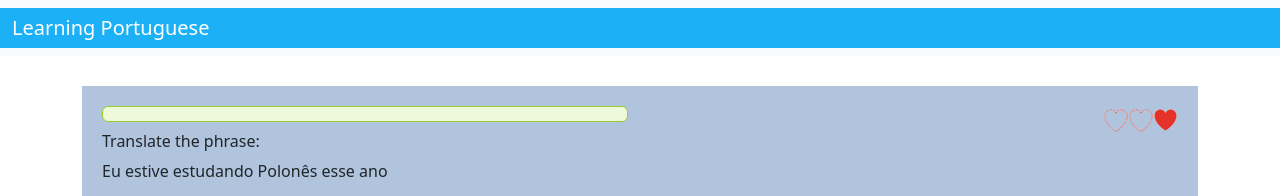
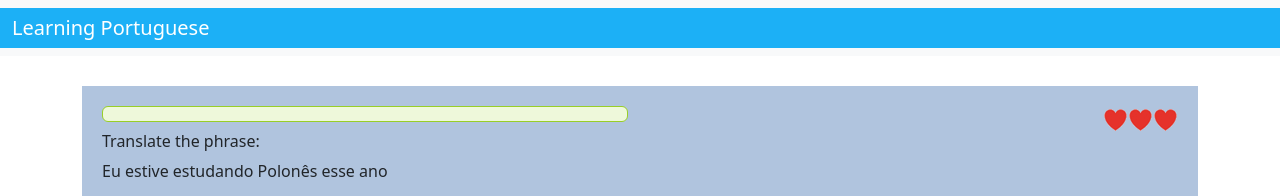
Before and after one commit to inova-tecnologia/app1, an Angular app: page / in a window 1280 px wide. Shown: the top 196 px of the page. Built offline with nearby package versions, Linux system fonts and the light colour scheme.

Commit message:
atualização 2.2

```diff
--- a/src/app/panel/panel.component.html
+++ b/src/app/panel/panel.component.html
@@ -6,7 +6,10 @@
             </div>
             <div class="col-sm-6">
                 <div class="d-flex flex-row-reverse">
-                    <try-app></try-app>
+                    <try-app
+                        [attempts]="attempts">
+
+                    </try-app>
                 </div>
             </div>
 
--- a/src/app/panel/panel.component.ts
+++ b/src/app/panel/panel.component.ts
@@ -1,4 +1,4 @@
-import { Component, OnInit } from '@angular/core';
+import { Component } from '@angular/core';
 import { PhraseModel } from '../shared/phrase.model';
 import { PhrasesMock } from './phrase-mock';
 
@@ -7,6 +7,7 @@ import { PhrasesMock } from './phrase-mock';
   templateUrl: './panel.component.html',
   styleUrls: ['./panel.component.css']
 })
+
 export class PanelComponent {
 
   public phrases: PhraseModel[] =  PhrasesMock;
@@ -15,6 +16,7 @@ export class PanelComponent {
   public round: number = 0;
   public roundPhrase: PhraseModel;
   public progress: number = 0;
+  public attempts: number = 3;
 
   constructor() {
       this.roundPhrase = this.phrases[this.round];
@@ -26,21 +28,16 @@ export class PanelComponent {
 
   public updateResponse(response: Event): void {
       this.response = (<HTMLInputElement>response.target).value;
-      console.log((this.response));
   }
 
   public verifyResponse(): void {
-
       if(this.roundPhrase.phraseUS == this.response){
-       alert('A tradução está correta!');
         this.round++;
         this.progress = this.progress + (100 / this.phrases.length);
         this.roundPhrase = this.phrases[this.round];
       }else{
-       alert('A tradução está incorreta!');
+        this.attempts--;
+        this.attempts === -1 ? alert("You have used up all your attempts") : "";
       }
-
-    console.log('Verificar resposta: ', this.roundPhrase);
   }
-
 }
--- /dev/null
+++ b/src/app/shared/heart.model.ts
@@ -0,0 +1,16 @@
+export class Heart {
+
+    constructor(
+        public full: boolean,
+        public urlFullHeart: string = '../assets/fullHeart.png',
+        public urlEmptyHeart: string = '../assets/emptyHeart.png') {
+    }
+    public showHeart(): string {
+        if(this.full){
+            return this.urlFullHeart;
+        }else{
+            return this.urlEmptyHeart;
+        }
+    }
+
+}
--- a/src/app/try/try.component.html
+++ b/src/app/try/try.component.html
@@ -1,3 +1 @@
-<img [src]="emptyHeart" alt="">
-<img [src]="emptyHeart" alt="">
-<img [src]="fullHeart" alt="">
+<img *ngFor="let heart of hearts" [src]="heart.showHeart()" alt="">
--- a/src/app/try/try.component.ts
+++ b/src/app/try/try.component.ts
@@ -1,11 +1,41 @@
-import { Component } from '@angular/core';
-
+import { Component, Input, OnInit } from '@angular/core';
+import { Heart } from '../shared/heart.model';
 @Component({
   selector: 'try-app',
   templateUrl: './try.component.html',
   styleUrls: ['./try.component.css']
 })
-export class TryComponent {
-  public emptyHeart: string = "../assets/emptyHeart.png";
-  public fullHeart: string = "../assets/fullHeart.png";
+
+export class TryComponent implements OnInit {
+
+  public counter: boolean[] = [true,true,true];
+
+  @Input() public attempts: number = 0;
+
+  public hearts: Heart[] = [
+    new Heart(this.counter[0]),
+    new Heart(this.counter[1]),
+    new Heart(this.counter[2])
+  ]
+
+  constructor() {
+
+  }
+
+  public check(): void {
+      if(this.attempts === 2){
+        this.counter[0] = false;
+      }
+      if(this.attempts === 1){
+        this.counter[1] = false;
+      }
+      if(this.attempts === 0){
+        this.counter[2] = false;
+      }
+  }
+
+  ngOnInit() {
+     this.check();
+  }
+
 }
```
Also changed, not shown: src/app/app.module.ts (line endings or trailing spaces). Lines whose indentation alone changed are shown as unchanged.
